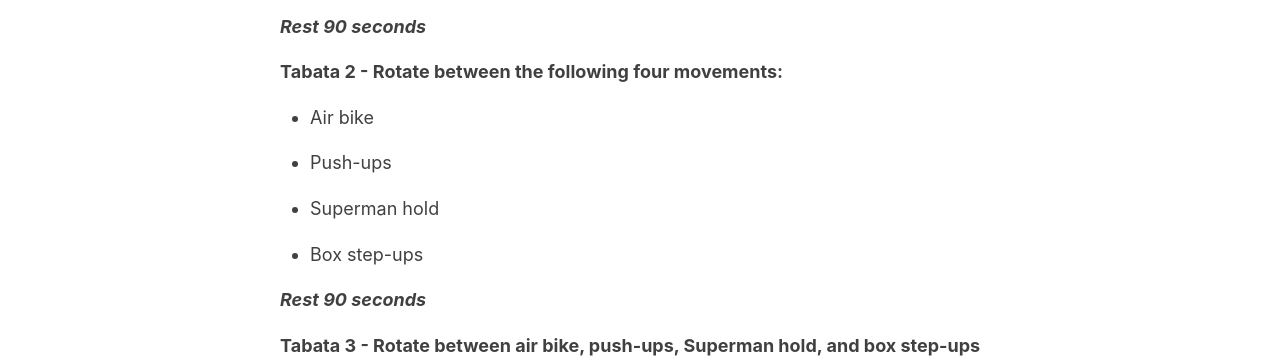
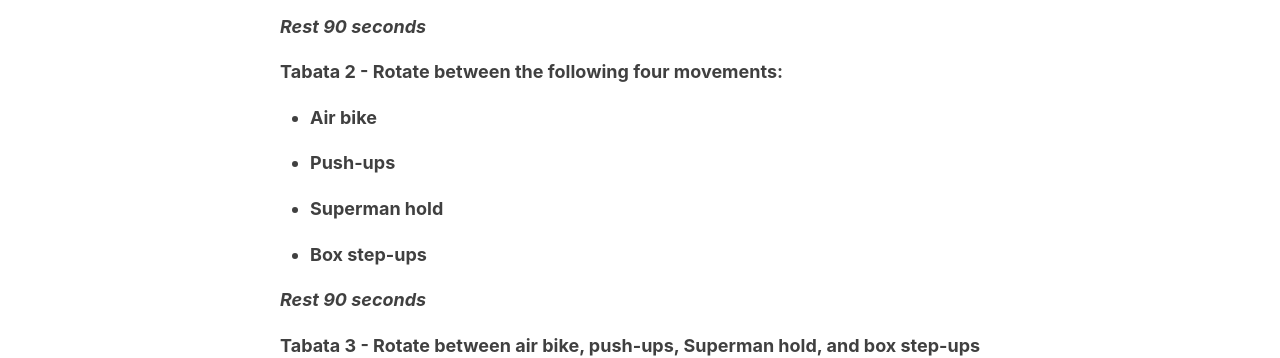
Before and after one commit to communityfitness/club, a Jekyll site: the page built from _posts/2024-07-28-Friday.md, in a window 1280 px wide. Shown: the part 1367-1725 px from the top of the page. Built offline with Jekyll 4.4.1, drawn with Linux system fonts in a browser that asks for light colours.

```diff
--- a/_posts/2024-07-28-Friday.md
+++ b/_posts/2024-07-28-Friday.md
@@ -36,13 +36,13 @@ Since tabatas scale automatically, everyone will complete the same workout today
 
 **Tabata 2 - Rotate between the following four movements:**
 
-* Air bike
+- **Air bike**
 
-* Push-ups
+- **Push-ups**
 
-* Superman hold
+- **Superman hold**
 
-* Box step-ups
+- **Box step-ups**
 
 ***Rest 90 seconds***
 
```
